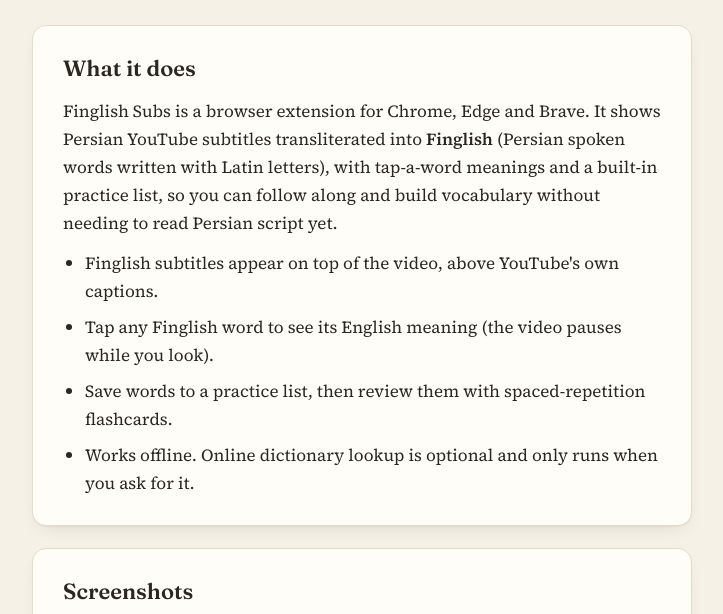
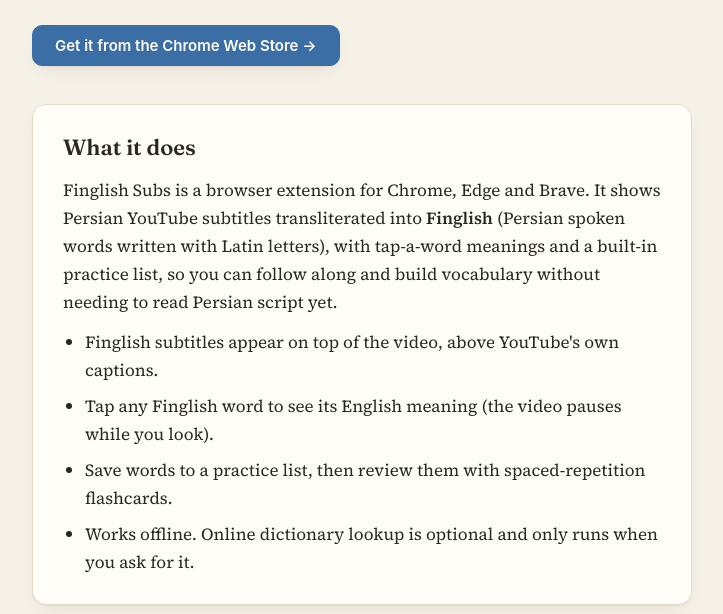
Before and after one commit to jkcog/finglish-subs, a browser extension: page docs/index.html in a window 1280 px wide. Shown: the part 132-746 px from the top of the page, without its empty margins (278-1001 px from the left). Drawn offline with Linux system fonts and the light colour scheme.

Commit message:
Add Chrome Web Store link to GitHub Pages site
Co-Authored-By: Claude Sonnet 5 <noreply@anthropic.com>

```diff
--- a/docs/index.html
+++ b/docs/index.html
@@ -18,6 +18,8 @@
     <h1>Finglish Subs</h1>
   </div>
   <p class="tag">Read along with Persian YouTube captions, spelled out in Latin letters.</p>
+
+  <a class="cta" href="https://chromewebstore.google.com/detail/finglish-subs/gbajokfmmefepepjkonnedafbd">Get it from the Chrome Web Store →</a>
 
   <div class="card">
     <h2>What it does</h2>
```
